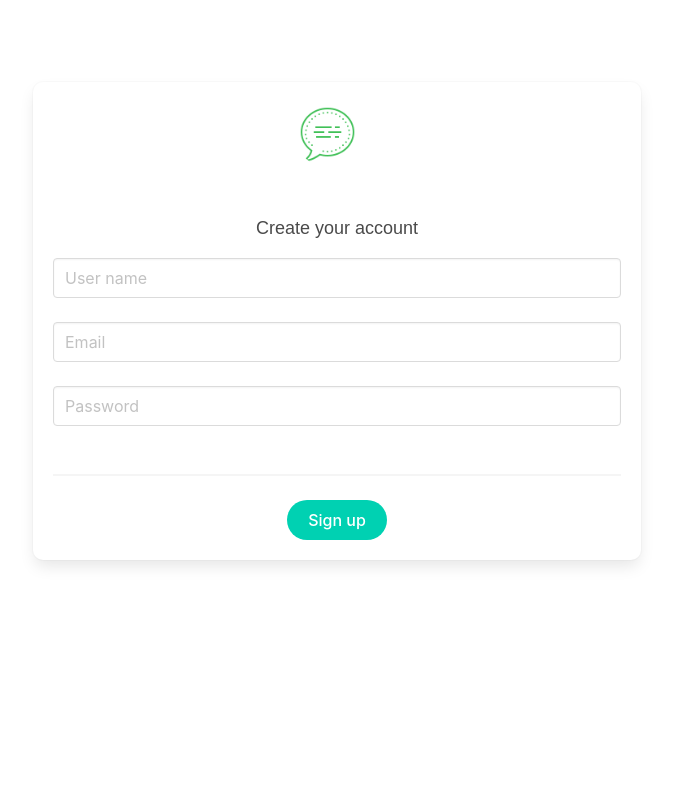
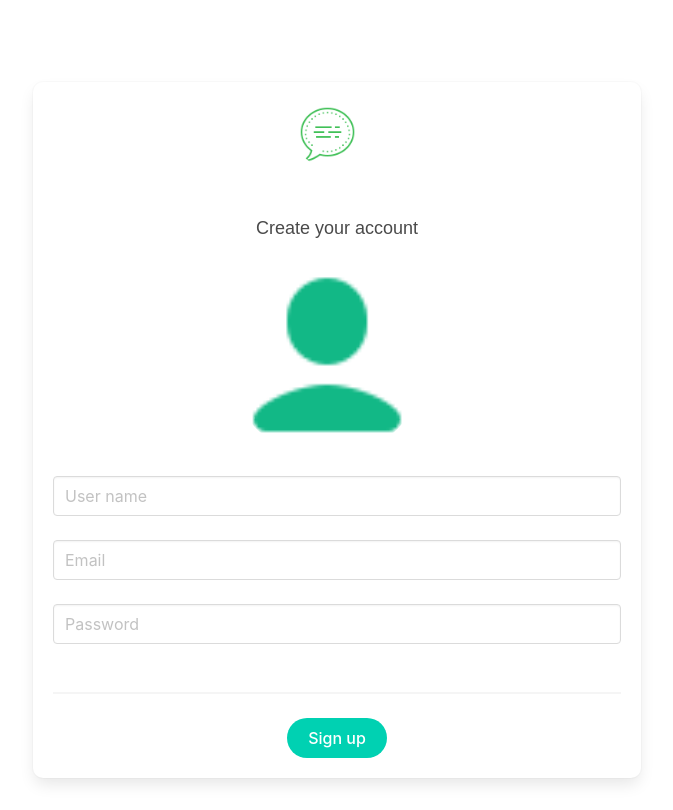
Before and after one commit to KevinCarm/blog, a React (Vite) app: page /signup in a window 1280 px wide. Shown: the whole page, without its empty margins (303-976 px from the left). Built offline with nearby package versions, Linux system fonts and the light colour scheme.

Commit message:
Save user image file when user sign in

```diff
--- a/src/pages/Home/Signup.jsx
+++ b/src/pages/Home/Signup.jsx
@@ -4,6 +4,7 @@ import logo from "../../assets/logo.png";
 import { Fragment, useRef, useState } from "react";
 import { Redirect } from "react-router-dom";
 import { useHistory } from "react-router-dom";
+import user from "../../assets/user.png";
 
 const SIGNUP_URL = "http://localhost:8080/users";
 
@@ -17,6 +18,11 @@ const Signup = () => {
     const [isPasswordValid, setIsPasswordValid] = useState(false);
     const [isFormTouched, setIsFormTouched] = useState(false);
     const [isRequestSending, setIsRequestSending] = useState(false);
+    const [file, setFile] = useState();
+
+    const onFileChangeHandler = event => {
+        setFile(event.target.files[0]);
+    };
 
     const onFormSubmit = event => {
         event.preventDefault();
@@ -62,10 +68,14 @@ const Signup = () => {
                 password: passwordValue,
                 imagePath: "",
             };
+            const formData = new FormData();
+            if (file) {
+                formData.append("file", file);
+            }
+            formData.append("user", JSON.stringify(requestData));
             fetch(SIGNUP_URL, {
                 method: "POST",
-                headers: { "Content-Type": "application/json" },
-                body: JSON.stringify(requestData),
+                body: formData,
             })
                 .then(response => {
                     setIsRequestSending(false);
@@ -111,6 +121,47 @@ const Signup = () => {
                     </div>
                     <div>
                         <h3 className='mb-4'>Create your account</h3>
+                    </div>
+                    <div className='content mb-3'>
+                        <div className='field'>
+                            <div className='is-flex is-justify-content-center'>
+                                <div
+                                    className='img_select'
+                                    style={{
+                                        position: "relative",
+                                        cursor: "pointer",
+                                    }}
+                                >
+                                    <img
+                                        src={`${
+                                            file
+                                                ? URL.createObjectURL(file)
+                                                : user
+                                        }`}
+                                        alt=''
+                                        style={{
+                                            objectFit: "cover",
+                                            cursor: "pointer",
+                                            width: "200px",
+                                            height: "200px",
+                                        }}
+                                    />
+                                    <input
+                                        onChange={onFileChangeHandler}
+                                        type='file'
+                                        style={{
+                                            cursor: "pointer",
+                                            opacity: "0.0",
+                                            position: "absolute",
+                                            top: "0",
+                                            bottom: "0",
+                                            right: "0",
+                                            left: "0",
+                                        }}
+                                    />
+                                </div>
+                            </div>
+                        </div>
                     </div>
                     <div className='content'>
                         <div className='field'>
```
Also changed, not shown: src/assets/user.png (added).
